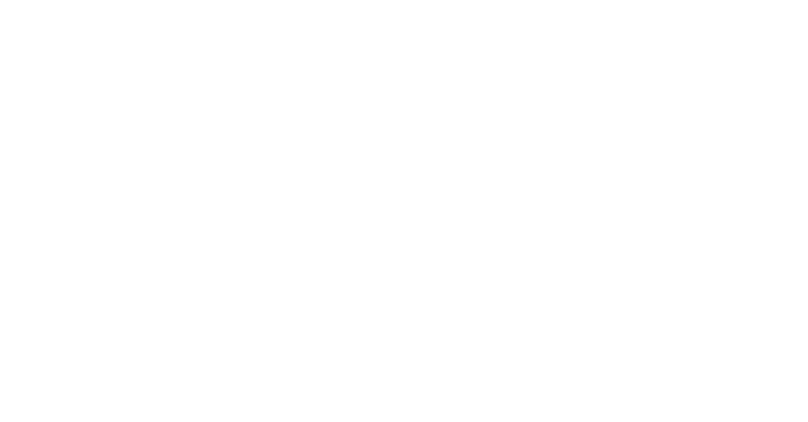
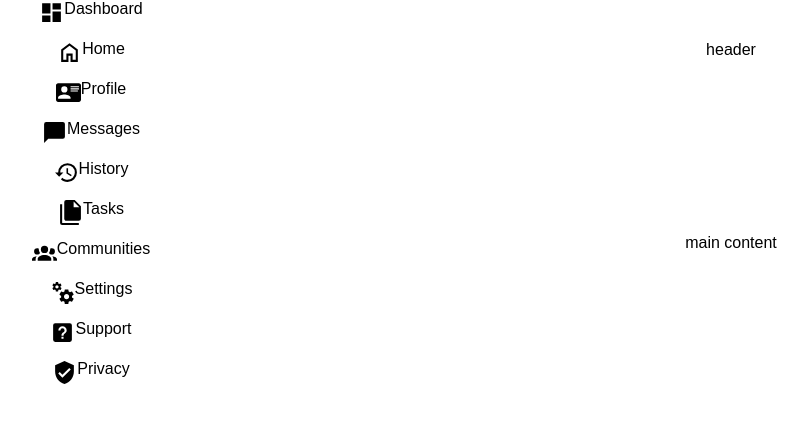
Before and after one commit to arkhaledwebdev/odin-dashboard, a plain HTML site: page index.html in a window 1280 px wide. Shown: the whole page, without its empty margins (37-845 px from the left). Drawn offline with Linux system fonts and the light colour scheme.

Commit message:
basic design

```diff
--- a/index.html
+++ b/index.html
@@ -8,7 +8,58 @@
     <script src="scripts.js" defer></script>
 </head>
 <body>
+    <div class="sidebar">
+        <div class="side-item title">
+            <img src="./images/dashboard-icon.svg" alt="dashboard-icon">
+            <div>Dashboard</div>
+        </div>
 
+        <div class="side-item">
+            <img src="./images/home-icon.svg" alt="home-icon">
+            <div>Home</div>
+        </div>
 
+        <div class="side-item">
+            <img src="./images/profile-icon.svg" alt="profile-icon">
+            <div>Profile</div>
+        </div>
+
+        <div class="side-item">
+            <img src="./images/message-icon.svg" alt="message-icon">
+            <div>Messages</div>
+        </div>
+
+        <div class="side-item">
+            <img src="./images/history-icon.svg" alt="history-icon">
+            <div>History</div>
+        </div>
+
+        <div class="side-item">
+            <img src="./images/tasks-icon.svg" alt="tasks-icon">
+            <div>Tasks</div>
+        </div>
+
+        <div class="side-item">
+            <img src="./images/communities-icon.svg" alt="communities-icon">
+            <div>Communities</div>
+        </div>
+
+        <div class="side-item misc">
+            <img src="./images/settings-icon.svg" alt="settings-icon">
+            <div>Settings</div>
+        </div>
+
+        <div class="side-item misc">
+            <img src="./images/support-icon.svg" alt="support-icon">
+            <div>Support</div>
+        </div>
+
+        <div class="side-item misc">
+            <img src="./images/privacy-icon.svg" alt="privacy-icon">
+            <div>Privacy</div>
+        </div>
+    </div>
+    <div class="header">header</div>
+    <div class="main-content">main content</div>
 </body>
 </html>
--- a/styles.css
+++ b/styles.css
@@ -0,0 +1,68 @@
+html {
+    box-sizing: border-box;
+    font-size: 16px;
+    font-family: 'Merriweather', sans-serif;
+}
+
+*,
+*:before,
+*:after {
+    box-sizing: inherit;
+}
+
+body,
+h1,
+h2,
+h3,
+h4,
+h5,
+h6,
+p,
+ol,
+ul {
+    margin: 0;
+    padding: 0;
+    font-weight: normal;
+}
+
+ol,
+ul {
+    list-style: none;
+}
+
+img {
+    max-width: 100%;
+    height: auto;
+}
+
+body {
+    display: grid;
+    grid-template-columns: minmax(100px, 20%) auto;
+    grid-template-rows: minmax(100px, 20%) auto;
+    place-items: center;
+
+}
+.sidebar {
+    grid-area: 1 / 1 / 3 / 2;
+    display: flex;
+    flex-direction: column;
+    gap: 15px;
+    align-items: center;
+    justify-items: center;
+}
+
+.side-item {
+    display: flex;
+    flex-direction: row;
+
+}
+
+.side-item > img {
+    width: 25px;
+}
+
+
+
+.header {
+    grid-area: 1 / 2 / 2 / 3;
+}
```
Also changed, not shown: images/communities-icon.svg (added), images/dashboard-icon.svg (added), images/history-icon.svg (added), images/home-icon.svg (added), images/message-icon.svg (added), images/privacy-icon.svg (added), images/profile-icon.svg (added), images/settings-icon.svg (added), images/support-icon.svg (added), images/tasks-icon.svg (added).
